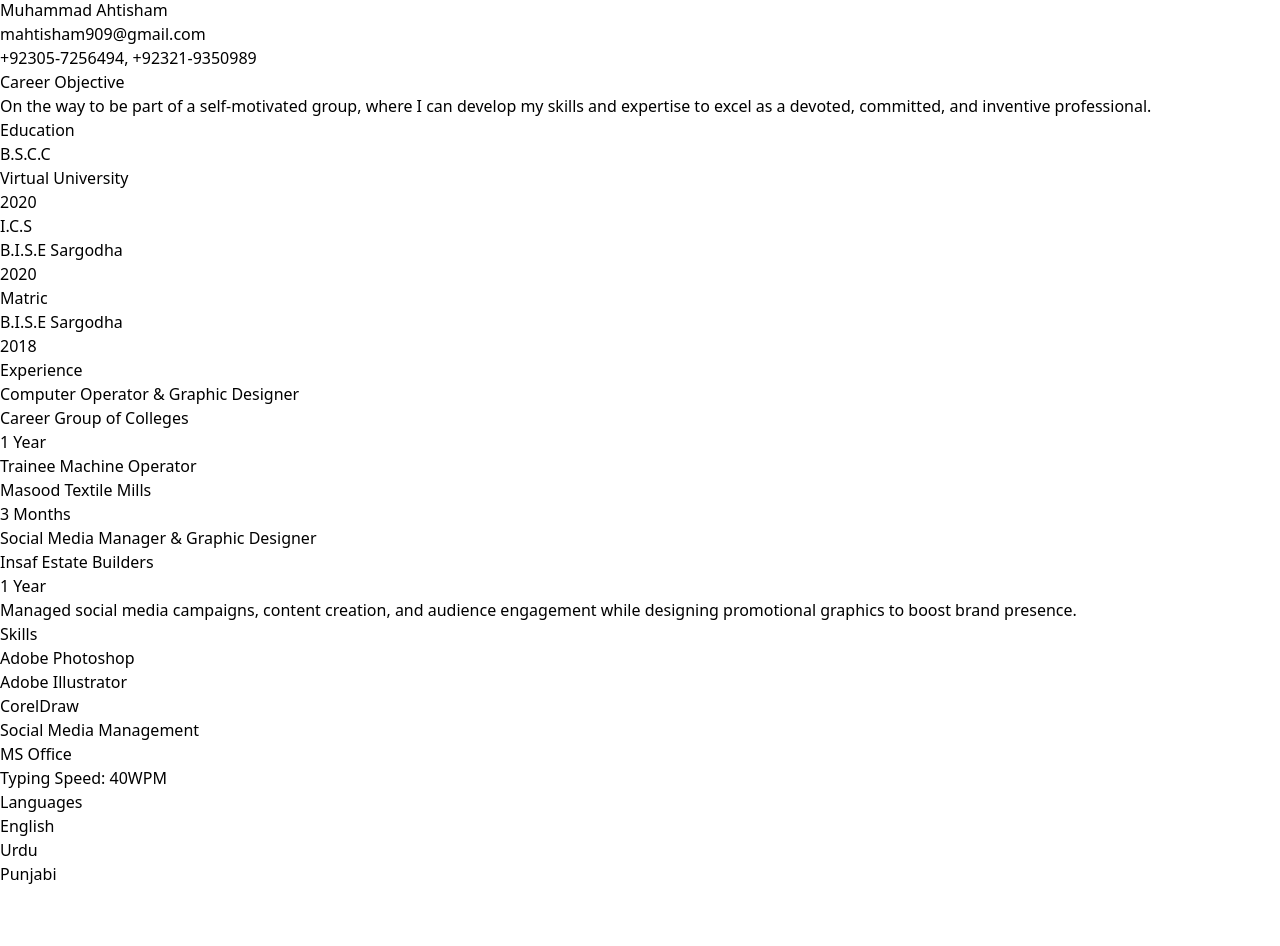
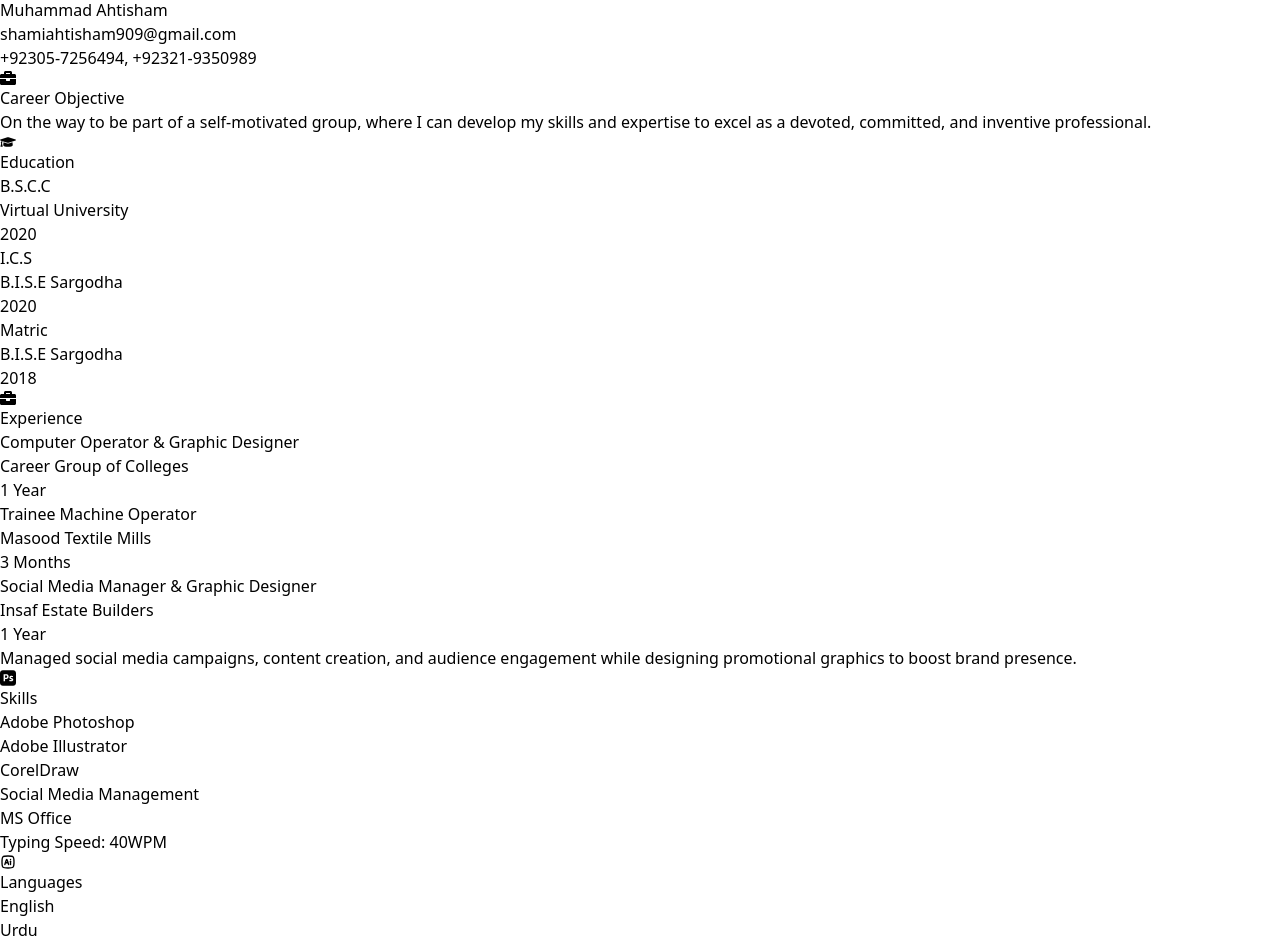
Before and after one commit to shakeelahmadcoder/GFX-Portfolio-Website-, a React (Vite) app: page /resume in a window 1280 px wide. Shown: the part 440-1386 px from the top of the page. Before the commit the page ends 1326 px from the top, so only its background shows below. Built offline with nearby package versions, Linux system fonts and the light colour scheme.

Commit message:
resume design changed

```diff
--- a/src/components/Pages/Resume.jsx
+++ b/src/components/Pages/Resume.jsx
@@ -7,7 +7,7 @@
 const resumeData = {
   personalInfo: {
     name: "Muhammad Ahtisham",
-    email: "mahtisham909@gmail.com",
+    email: "shamiahtisham909@gmail.com",
     phone: "+92305-7256494, +92321-9350989",
     address: "Chak No 11/50MB, Jauharabad, Pakistan",
     objective:
@@ -46,27 +46,33 @@
 
 const Resume = () => {
   return (
-    <div className="h-screen text-gray-200 py-16 px-8 lg:px-24 overflow-y-auto">
+    <div className="h-screen text-gray-200 py-16 px-8 lg:px-24 overflow-y-auto bg-gradient-to-r">
       {/* Header */}
-      <h1 className="text-4xl font-bold text-center text-yellow-400 mb-4">
-        {resumeData.personalInfo.name}
-      </h1>
-      <p className="text-center text-gray-400 mb-8">{resumeData.personalInfo.email}</p>
-      <p className="text-center text-gray-400 mb-10">{resumeData.personalInfo.phone}</p>
+      <div className="text-center mb-12">
+        <h1 className="text-4xl font-bold text-yellow-400 mb-4">{resumeData.personalInfo.name}</h1>
+        <p className="text-xl text-gray-300">{resumeData.personalInfo.email}</p>
+        <p className="text-xl text-gray-300 mb-4">{resumeData.personalInfo.phone}</p>
+      </div>
 
       {/* Career Objective */}
       <div className="mb-12">
-        <h2 className="text-yellow-400 text-2xl font-semibold mb-4">Career Objective</h2>
-        <p className="text-gray-400">{resumeData.personalInfo.objective}</p>
+        <h2 className="text-yellow-400 text-3xl font-semibold mb-4 flex items-center">
+          <FaBriefcase className="mr-2" />
+          Career Objective
+        </h2>
+        <p className="text-gray-300">{resumeData.personalInfo.objective}</p>
       </div>
 
       {/* Education */}
       <div className="mb-12">
-        <h2 className="text-yellow-400 text-2xl font-semibold mb-4">Education</h2>
+        <h2 className="text-yellow-400 text-3xl font-semibold mb-4 flex items-center">
+          <FaGraduationCap className="mr-2" />
+          Education
+        </h2>
         <ul>
           {resumeData.education.map((edu, idx) => (
-            <li key={idx} className="mb-4">
-              <h3 className="font-semibold">{edu.degree}</h3>
+            <li key={idx} className="mb-4 p-4 bg-gray-700 rounded-lg shadow-lg">
+              <h3 className="font-semibold text-xl text-yellow-300">{edu.degree}</h3>
               <p className="text-gray-400">{edu.institute}</p>
               <span className="text-sm text-gray-500">{edu.year}</span>
             </li>
@@ -76,11 +82,14 @@
 
       {/* Experience */}
       <div className="mb-12">
-        <h2 className="text-yellow-400 text-2xl font-semibold mb-4">Experience</h2>
+        <h2 className="text-yellow-400 text-3xl font-semibold mb-4 flex items-center">
+          <FaBriefcase className="mr-2" />
+          Experience
+        </h2>
         <ul>
           {resumeData.experience.map((exp, idx) => (
-            <li key={idx} className="mb-4">
-              <h3 className="font-semibold">{exp.title}</h3>
+            <li key={idx} className="mb-4 p-4 bg-gray-700 rounded-lg shadow-lg">
+              <h3 className="font-semibold text-xl text-yellow-300">{exp.title}</h3>
               <p className="text-gray-400">{exp.organization}</p>
               <span className="text-sm text-gray-500">{exp.year}</span>
               {exp.description && <p className="text-gray-400 mt-2">{exp.description}</p>}
@@ -91,20 +100,26 @@
 
       {/* Skills */}
       <div className="mb-12">
-        <h2 className="text-yellow-400 text-2xl font-semibold mb-4">Skills</h2>
-        <ul className="list-disc pl-4">
+        <h2 className="text-yellow-400 text-3xl font-semibold mb-4 flex items-center">
+          <SiAdobephotoshop className="mr-2" />
+          Skills
+        </h2>
+        <ul className="list-disc pl-6">
           {resumeData.skills.map((skill, idx) => (
-            <li key={idx} className="text-gray-400">{skill}</li>
+            <li key={idx} className="text-gray-300">{skill}</li>
           ))}
         </ul>
       </div>
 
       {/* Languages */}
       <div>
-        <h2 className="text-yellow-400 text-2xl font-semibold mb-4">Languages</h2>
-        <ul className="list-disc pl-4">
+        <h2 className="text-yellow-400 text-3xl font-semibold mb-4 flex items-center">
+          <TbBrandAdobeIllustrator className="mr-2" />
+          Languages
+        </h2>
+        <ul className="list-disc pl-6">
           {resumeData.languages.map((language, idx) => (
-            <li key={idx} className="text-gray-400">{language}</li>
+            <li key={idx} className="text-gray-300">{language}</li>
           ))}
         </ul>
       </div>
```
